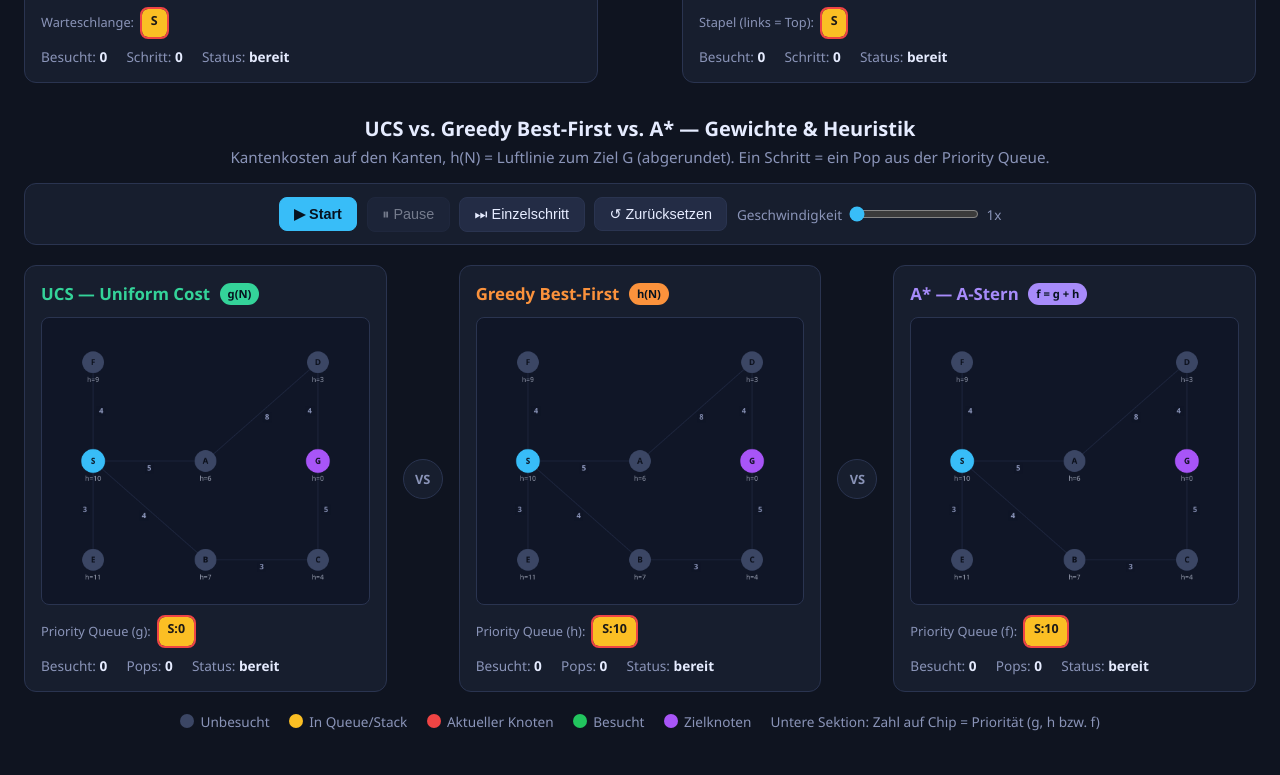
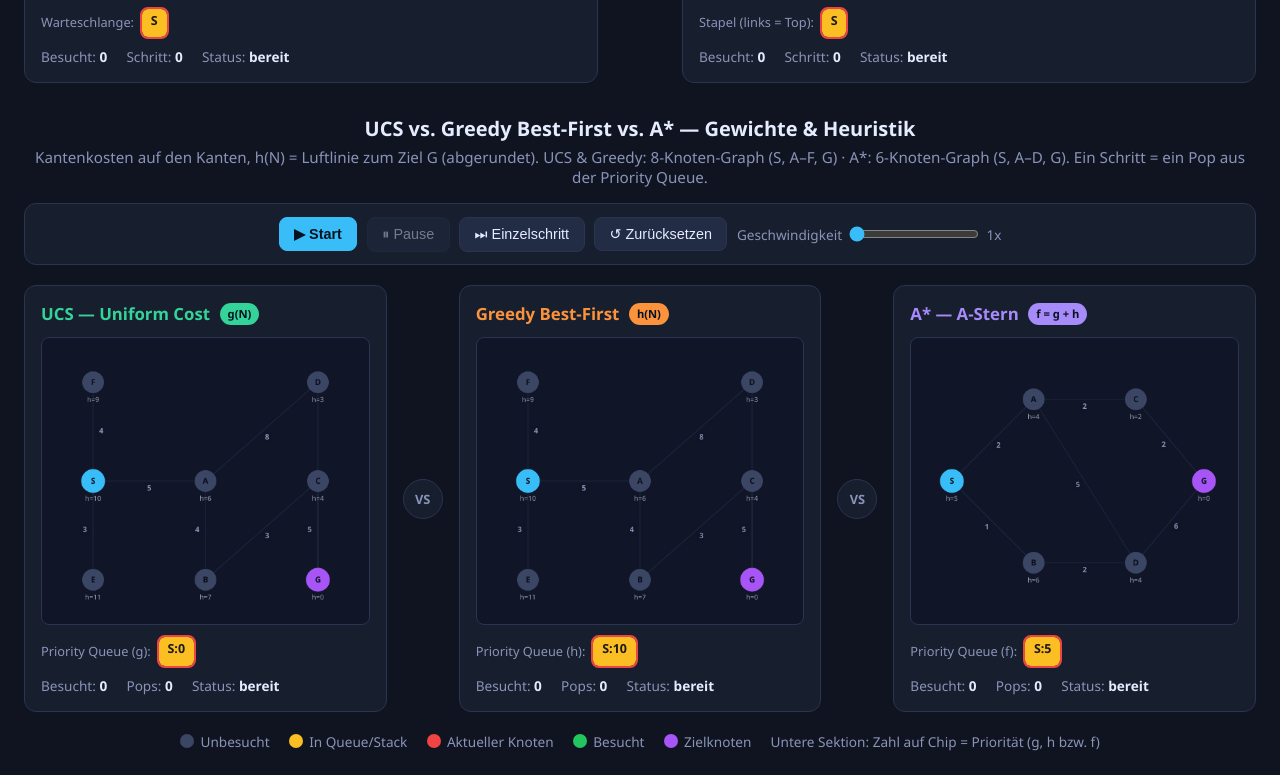
Before and after one commit to kskgwyw-mij/bfs-dfs-visualizer, a website: page public/index.html in a window 1280 px wide. Shown: the part 707-1482 px from the top of the page. Drawn offline with Linux system fonts and the light colour scheme.

Commit message:
UCS and Greedy use new 8-node weighted graph; A* keeps 6-node default
Co-authored-by: kskgwyw-mij <kskgwyw-mij@users.noreply.github.com>

```diff
--- a/public/app.js
+++ b/public/app.js
@@ -361,7 +361,7 @@
   function render() {
     drawBoard(bfsCtx, bfs, '#38bdf8');
     drawBoard(dfsCtx, dfs, '#f472b6');
-    if (wgraph) {
+    if (ucs && greedy && astar) {
       drawWeightedBoard(ucsCtx, ucs, '#34d399', 'ucs');
       drawWeightedBoard(greedyCtx, greedy, '#fb923c', 'greedy');
       drawWeightedBoard(astarCtx, astar, '#a78bfa', 'astar');
@@ -540,8 +540,8 @@
   const astarStatusEl = document.getElementById('astar-status');
 
   const W_START = 0;
-  const W_GOAL = 7;
-  let wgraph = null;
+  let wgraphUG = null;
+  let wgraphA = null;
   let ucs = null;
   let greedy = null;
   let astar = null;
@@ -549,21 +549,21 @@
   let lastStepTime2 = 0;
   let flash2 = { ucs: null, greedy: null, astar: null };
 
-  function buildWeightedGraph() {
+  function buildWeightedGraphUG() {
     const nodes = [
       { x: 75, y: 210 },
       { x: 240, y: 210 },
       { x: 240, y: 355 },
-      { x: 405, y: 355 },
+      { x: 405, y: 210 },
       { x: 405, y: 65 },
       { x: 75, y: 355 },
       { x: 75, y: 65 },
-      { x: 405, y: 210 }
+      { x: 405, y: 355 }
     ];
     const h = [10, 6, 7, 4, 3, 11, 9, 0];
     const edgeList = [
-      [0, 1, 5], [0, 2, 4], [0, 5, 3], [0, 6, 4],
-      [1, 4, 8], [2, 3, 3], [3, 7, 5], [4, 7, 4]
+      [0, 1, 5], [0, 5, 3], [0, 6, 4],
+      [1, 4, 8], [1, 2, 4], [2, 3, 3], [3, 7, 5], [4, 7, 4]
     ];
     const adj = Array.from({ length: 8 }, () => []);
     for (const [a, b, w] of edgeList) {
@@ -581,12 +581,43 @@
     };
   }
 
-  function createInformedState(kind) {
+  function buildWeightedGraphAstar() {
+    const nodes = [
+      { x: 60, y: 210 },
+      { x: 180, y: 90 },
+      { x: 180, y: 330 },
+      { x: 330, y: 90 },
+      { x: 330, y: 330 },
+      { x: 430, y: 210 }
+    ];
+    const h = [5, 4, 6, 2, 4, 0];
+    const edgeList = [
+      [0, 1, 2], [0, 2, 1], [1, 3, 2], [1, 4, 5],
+      [2, 4, 2], [3, 5, 2], [4, 5, 6]
+    ];
+    const adj = Array.from({ length: 6 }, () => []);
+    for (const [a, b, w] of edgeList) {
+      adj[a].push({ node: b, w });
+      adj[b].push({ node: a, w });
+    }
+    adj.forEach((list) => list.sort((x, y) => x.node - y.node));
+    return {
+      n: 6,
+      nodes,
+      adj,
+      edges: edgeList,
+      labels: ['S', 'A', 'B', 'C', 'D', 'G'],
+      h
+    };
+  }
+
+  function createInformedState(kind, g) {
     return {
       kind,
+      graph: g,
       visited: new Set(),
       open: [{ node: W_START, g: 0, parent: -1 }],
-      parent: new Array(wgraph.n).fill(-1),
+      parent: new Array(g.n).fill(-1),
       treeEdges: [],
       steps: 0,
       current: null,
@@ -597,16 +628,16 @@
     };
   }
 
-  function prio(mode, entry) {
+  function prio(mode, entry, g) {
     if (mode === 'ucs') return entry.g;
-    if (mode === 'greedy') return wgraph.h[entry.node];
-    return entry.g + wgraph.h[entry.node];
+    if (mode === 'greedy') return g.h[entry.node];
+    return entry.g + g.h[entry.node];
   }
 
   function popMin(state, mode) {
     let best = 0;
     for (let i = 1; i < state.open.length; i++) {
-      if (prio(mode, state.open[i]) < prio(mode, state.open[best])) best = i;
+      if (prio(mode, state.open[i], state.graph) < prio(mode, state.open[best], state.graph)) best = i;
     }
     return state.open.splice(best, 1)[0];
   }
@@ -616,7 +647,8 @@
     state.found = true;
     const path = [];
     const seen = new Set();
-    let cur = W_GOAL;
+    const goal = state.graph.n - 1;
+    let cur = goal;
     while (cur !== -1 && !seen.has(cur)) {
       path.push(cur);
       seen.add(cur);
@@ -625,7 +657,7 @@
     }
     path.reverse();
     state.path = path;
-    statusEl.textContent = `🎉 ${path.map((i) => wgraph.labels[i]).join('-')} (Kosten: ${state.cost})`;
+    statusEl.textContent = `🎉 ${path.map((i) => state.graph.labels[i]).join('-')} (Kosten: ${state.cost})`;
   }
 
   function informedStep(state, mode, statusEl) {
@@ -639,19 +671,19 @@
     state.steps++;
     if (state.visited.has(entry.node)) {
       state.current = null;
-      statusEl.textContent = `${wgraph.labels[entry.node]} übersprungen (Duplikat)`;
+      statusEl.textContent = `${state.graph.labels[entry.node]} übersprungen (Duplikat)`;
       return;
     }
     state.visited.add(entry.node);
     state.parent[entry.node] = entry.parent;
     state.current = entry.node;
-    if (entry.node === W_GOAL) {
+    if (entry.node === state.graph.n - 1) {
       state.cost = entry.g;
       finishInformed(state, statusEl);
       return;
     }
     const newEdges = [];
-    for (const nb of wgraph.adj[entry.node]) {
+    for (const nb of state.graph.adj[entry.node]) {
       if (!state.visited.has(nb.node)) {
         state.open.push({ node: nb.node, g: entry.g + nb.w, parent: entry.node });
         newEdges.push([entry.node, nb.node]);
@@ -666,7 +698,7 @@
   function sortedOpen(state, mode) {
     return state.open
       .map((e, i) => ({ e, i }))
-      .sort((x, y) => prio(mode, x.e) - prio(mode, y.e) || x.i - y.i)
+      .sort((x, y) => prio(mode, x.e, state.graph) - prio(mode, y.e, state.graph) || x.i - y.i)
       .map((o) => o.e);
   }
 
@@ -682,7 +714,7 @@
       sorted.forEach((entry, idx) => {
         const chip = document.createElement('span');
         chip.className = 'chip' + (idx === 0 ? ' top' : '');
-        chip.textContent = `${wgraph.labels[entry.node]}:${prio(mode, entry)}`;
+        chip.textContent = `${state.graph.labels[entry.node]}:${prio(mode, entry, state.graph)}`;
         el.appendChild(chip);
       });
       if (sorted.length === 0) {
@@ -707,9 +739,9 @@
   }
 
   function resetInformed() {
-    ucs = createInformedState('ucs');
-    greedy = createInformedState('greedy');
-    astar = createInformedState('astar');
+    ucs = createInformedState('ucs', wgraphUG);
+    greedy = createInformedState('greedy', wgraphUG);
+    astar = createInformedState('astar', wgraphA);
     mode2 = 'idle';
     flash2 = { ucs: null, greedy: null, astar: null };
     ucsStatusEl.textContent = 'bereit';
@@ -742,7 +774,7 @@
   }
 
   function drawWeightedBoard(ctx, state, accent, mode) {
-    const { n, nodes, edges, h } = wgraph;
+    const { n, nodes, edges, h } = state.graph;
     ctx.clearRect(0, 0, ctx.canvas.width, ctx.canvas.height);
 
     const treeSet = new Set(state.treeEdges.map(([a, b]) => Math.min(a, b) + '-' + Math.max(a, b)));
@@ -818,7 +850,7 @@
     for (let i = 0; i < n; i++) {
       const p = nodes[i];
       const isStart = i === W_START;
-      const isGoal = i === W_GOAL;
+      const isGoal = i === n - 1;
       let fill = COLORS.unvisited;
       let r = 16;
       if (state.visited.has(i)) fill = COLORS.visited;
@@ -844,7 +876,7 @@
       ctx.font = 'bold 12px Segoe UI, sans-serif';
       ctx.textAlign = 'center';
       ctx.textBaseline = 'middle';
-      ctx.fillText(wgraph.labels[i], p.x, p.y + 0.5);
+      ctx.fillText(state.graph.labels[i], p.x, p.y + 0.5);
 
       ctx.fillStyle = 'rgba(230, 236, 255, 0.65)';
       ctx.font = '10px Segoe UI, sans-serif';
@@ -879,6 +911,7 @@
     speed2Value.textContent = speed2Input.value + 'x';
   });
 
-  wgraph = buildWeightedGraph();
+  wgraphUG = buildWeightedGraphUG();
+  wgraphA = buildWeightedGraphAstar();
   resetInformed();
 })();
--- a/public/index.html
+++ b/public/index.html
@@ -83,7 +83,7 @@
 
   <section class="section-header">
     <h2>UCS vs. Greedy Best-First vs. A* — Gewichte & Heuristik</h2>
-    <p class="subtitle">Kantenkosten auf den Kanten, h(N) = Luftlinie zum Ziel G (abgerundet). Ein Schritt = ein Pop aus der Priority Queue.</p>
+    <p class="subtitle">Kantenkosten auf den Kanten, h(N) = Luftlinie zum Ziel G (abgerundet). UCS &amp; Greedy: 8-Knoten-Graph (S, A–F, G) · A*: 6-Knoten-Graph (S, A–D, G). Ein Schritt = ein Pop aus der Priority Queue.</p>
   </section>
 
   <section class="controls">
```
Also changed, not shown: README.md.
